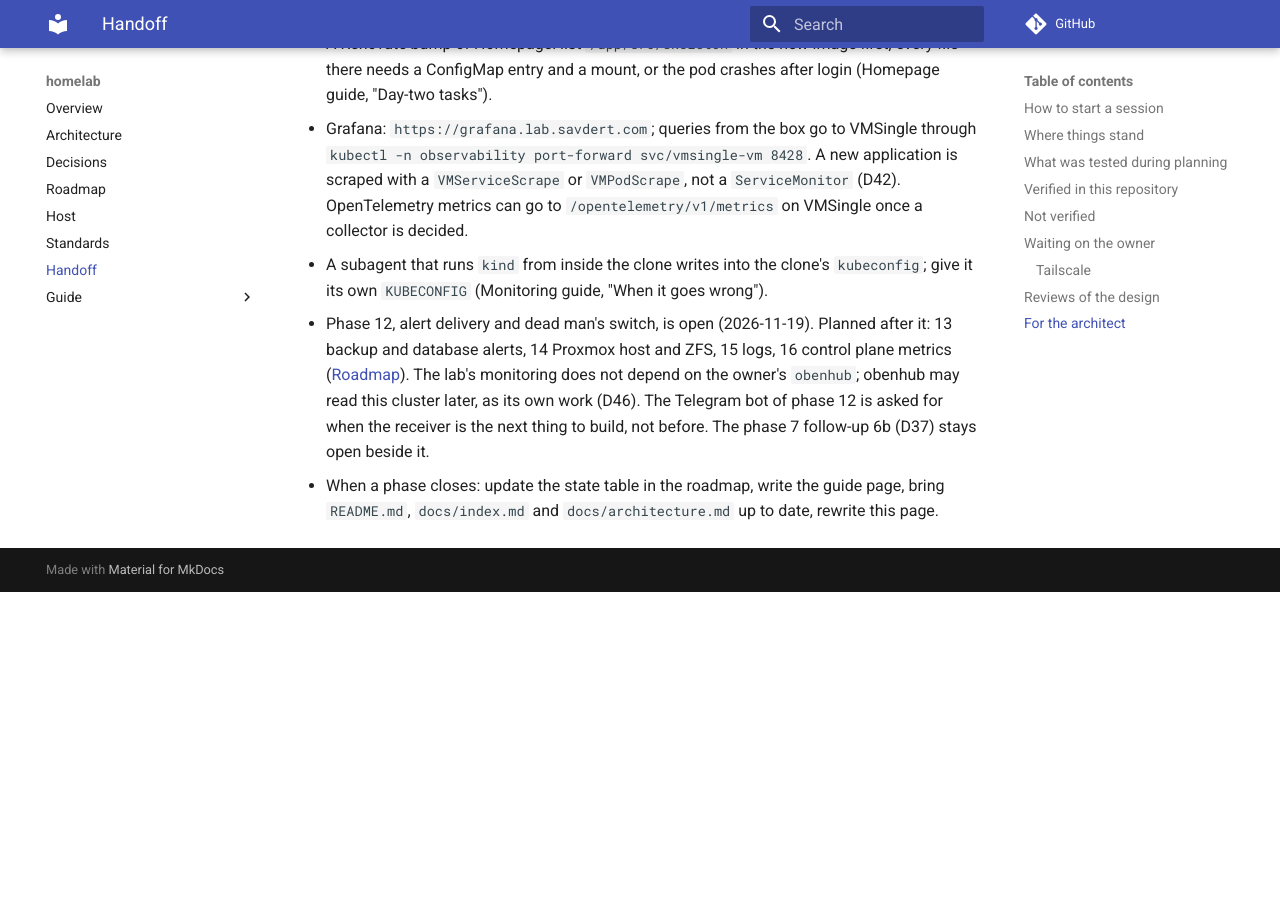
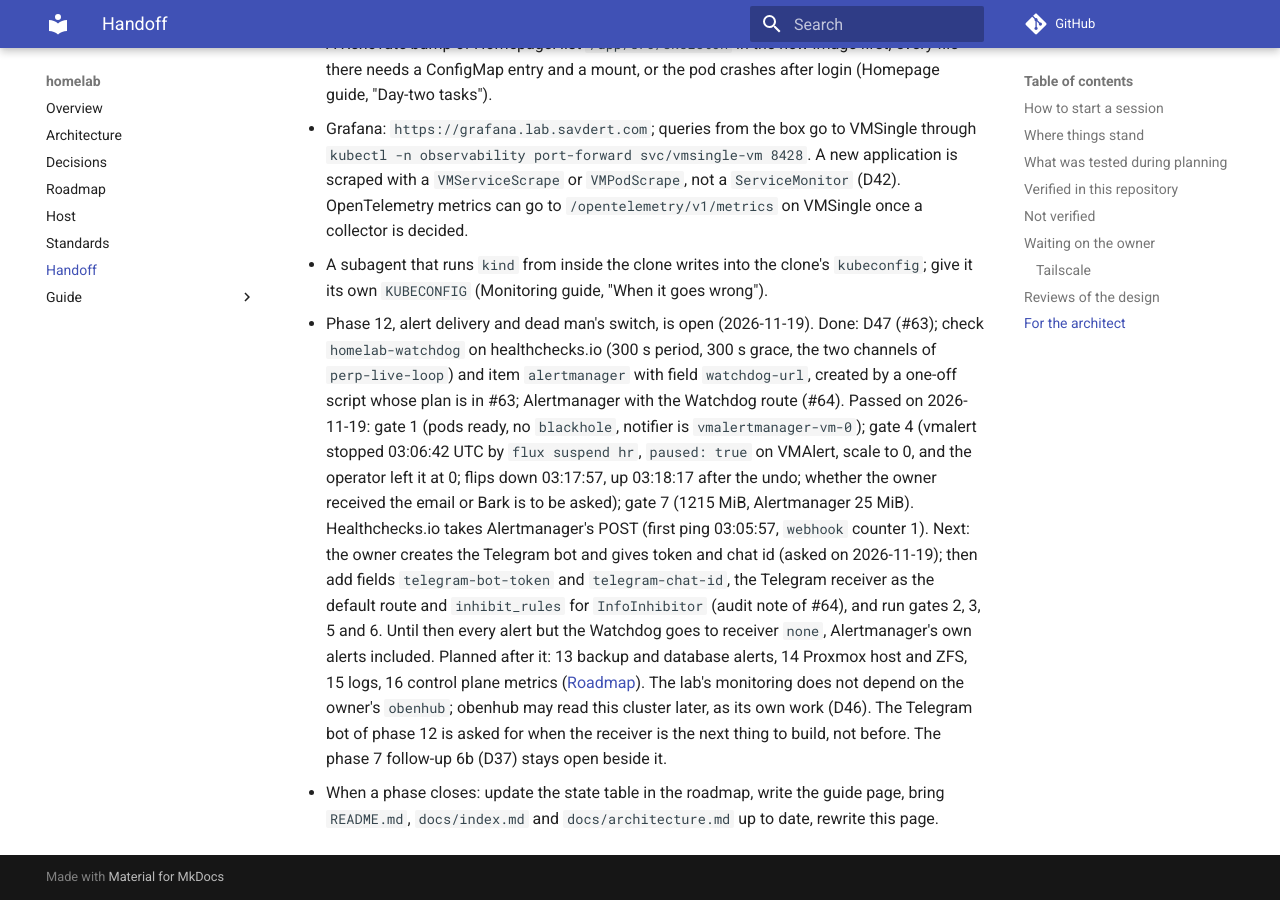
Before and after one commit to msavdert/homelab, an MkDocs documentation site: the page built from docs/handoff.md, in a window 1280 px wide and 900 px high, scrolled down 7219 px. Built offline with MkDocs 1.6.1 and Material for MkDocs 9.7.7, drawn with Linux system fonts in a browser that asks for light colours; comment, search, counter and statistics services are not loaded; before the commit the page ends 7811 px from its top, so only the background shows below that; some of the changed text lies outside the part shown.

Commit message:
docs(handoff): phase 12 progress, gates 1, 4 and 7 passed (#65)
Purpose: record where phase 12 stands for the next session.

Checks: `mise run check` passes. Gate output is in the handoff text
(observed 2026-11-19).

Audit: light (handoff prose recording observed state).

🤖 Generated with [Claude Code](https://claude.com/claude-code)

https://claude.ai/code/session_01FLhVtFaKxTeabEozP8SZZ1

Co-authored-by: msavdert <msavdert@users.noreply.github.com>
Co-authored-by: Claude Opus 5.5 <noreply@anthropic.com>

```diff
--- a/docs/handoff.md
+++ b/docs/handoff.md
@@ -4,7 +4,7 @@ Start here in a new session. This page says where things stand and what to
 do next. It is rewritten at the end of every phase.
 
 Last updated: 2026-11-19, phase 12 (alert delivery and dead man's
-switch) opened by the owner. Phases 0 to 11 are done; 13 to 16 are
+switch) open, gates 1, 4 and 7 passed, waiting for the Telegram bot. Phases 0 to 11 are done; 13 to 16 are
 planned (D46). Open beside it: follow-up 6b, now on archive generation 2
 (below).
 
@@ -317,6 +317,23 @@ accepted:
   clone's `kubeconfig`; give it its own `KUBECONFIG` (Monitoring guide,
   "When it goes wrong").
 - Phase 12, alert delivery and dead man's switch, is open (2026-11-19).
+  Done: D47 (#63); check `homelab-watchdog` on healthchecks.io (300 s
+  period, 300 s grace, the two channels of `perp-live-loop`) and item
+  `alertmanager` with field `watchdog-url`, created by a one-off script
+  whose plan is in #63; Alertmanager with the Watchdog route (#64).
+  Passed on 2026-11-19: gate 1 (pods ready, no `blackhole`, notifier is
+  `vmalertmanager-vm-0`); gate 4 (vmalert stopped 03:06:42 UTC by
+  `flux suspend hr`, `paused: true` on VMAlert, scale to 0, and the
+  operator left it at 0; flips down 03:17:57, up 03:18:17 after the
+  undo; whether the owner received the email or Bark is to be asked);
+  gate 7 (1215 MiB, Alertmanager 25 MiB). Healthchecks.io takes
+  Alertmanager's POST (first ping 03:05:57, `webhook` counter 1).
+  Next: the owner creates the Telegram bot and gives token and chat id
+  (asked on 2026-11-19); then add fields `telegram-bot-token` and
+  `telegram-chat-id`, the Telegram receiver as the default route and
+  `inhibit_rules` for `InfoInhibitor` (audit note of #64), and run gates
+  2, 3, 5 and 6. Until then every alert but the Watchdog goes to
+  receiver `none`, Alertmanager's own alerts included.
   Planned after it: 13 backup and database alerts, 14 Proxmox host and ZFS, 15
   logs, 16 control plane metrics ([Roadmap](roadmap.md)). The lab's
   monitoring does not depend on the owner's `obenhub`; obenhub may read
```
